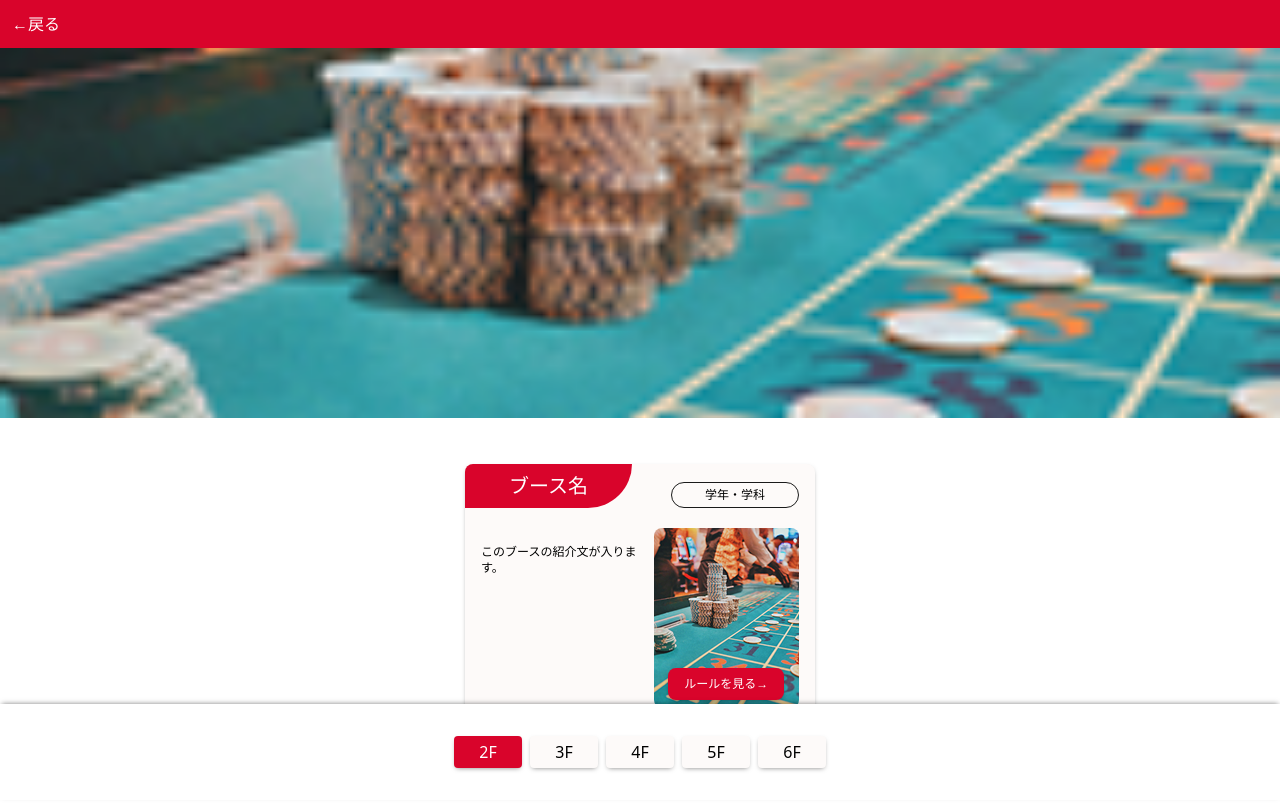
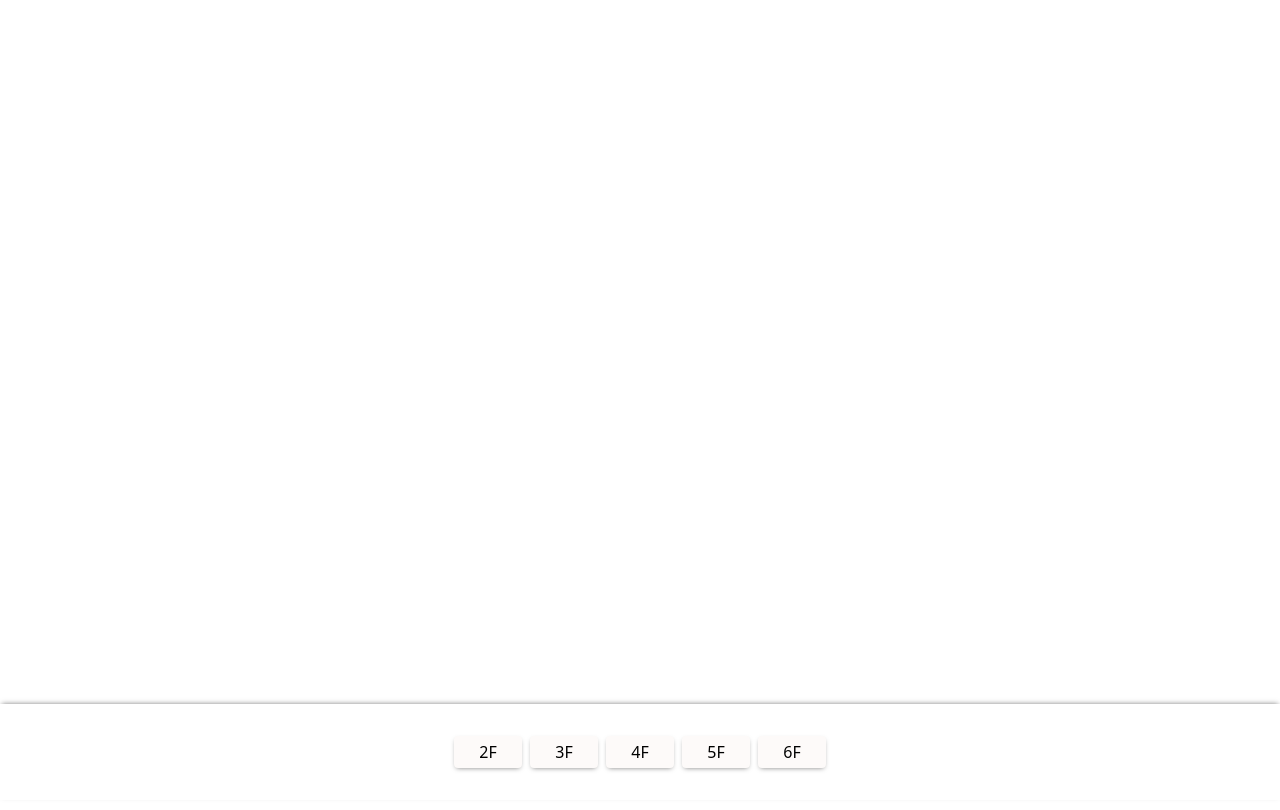
Before and after one commit to Gran-App-Vantan/vanx-frontend, a Next.js app in the folder vanx-app/: page /floor-map in a window 1280 px wide. Shown: the top 810 px of the page. Built offline with nearby package versions, Linux system fonts and the light colour scheme.

Commit message:
FloorNavItemのPropsに`isActive`と`onClick`を追加

```diff
--- a/vanx-app/components/features/floor-map/FloorNavItem.tsx
+++ b/vanx-app/components/features/floor-map/FloorNavItem.tsx
@@ -1,13 +1,7 @@
-"use client";
-
-import Image from "next/image";
-import { useState } from "react";
-import { FloorMapCard } from "@/components/features/floor-map";
-import { ReturnButton } from "@/components/shared";
-
-type Props = {
+type FloorNavItemProps = {
   floors: string[];
-  // imgSrc: string;
+  isActive: string | null;
+  onClick: (floor: string) => void;
 };
 
 const floorsDefault = [
@@ -21,6 +15,7 @@ const floorsDefault = [
   "rounded",
   "my-8",
 ];
+
 const floorsActive = [
   "w-17",
   "h-8",
@@ -34,56 +29,12 @@ const floorsActive = [
   "my-8",
 ];
 
-export function FloorNavItem({ floors }: Props) {
-  const [isActive, setIsActive] = useState<string | null>(floors[0]);
-
-  const handleClick = (floor: string) => {
-    setIsActive(floor);
-  };
-
-  const defaultImage = (floor: string | null) => {
-    if (!floor) return "/map-detail-image.png";
-
-    // 末尾の "F" を除去するなど、キーを揃える
-    const floorKey = floor.replace(/[^0-9]/g, "");
-    const floorImages: Record<string, string> = {
-      "2": "/map-detail-image.png",
-      "3": "/icon.png",
-      "4": "/floor-4.png",
-      "5": "/floor-5.png",
-      "6": "/floor-6.png",
-    };
-
-    return floorImages[floorKey] || "/map-detail-image.png";
-  };
-
+export function FloorNavItem({
+  floors,
+  isActive,
+  onClick: handleClick,
+}: FloorNavItemProps) {
   return (
-    <>
-      <ReturnButton />
-      <div className="relative w-full h-screen">
-        <div className="w-full h-[370px]">
-          <div className="h-[370px] flex-shrink-0">
-            <Image
-              src={defaultImage(isActive)}
-              width={408}
-              height={370}
-              alt="floor-image"
-              className="w-full h-[370px] object-cover"
-            />
-          </div>
-        </div>
-
-        <div className="flex justify-center items-center max-h-[370px] min-h-[370px]">
-          <FloorMapCard
-            boothName="ブース名"
-            boothText="このブースの紹介文が入ります。"
-            gradeFaculty="学年・学科"
-            boothImageText="ルールを見る→"
-            bgImg="/map-detail-image.png"
-            altText="画像説明"
-          />
-        </div>
-
     <div className="flex justify-center fixed bottom-0 left-1/2 -translate-x-1/2  bg-white  shadow-top w-full">
       <div className="flex gap-2">
         {floors.map((floor) => (
@@ -101,7 +52,5 @@ export function FloorNavItem({ floors }: Props) {
         ))}
       </div>
     </div>
-      </div>
-    </>
   );
 }
```
Lines whose indentation alone changed are shown as unchanged.
